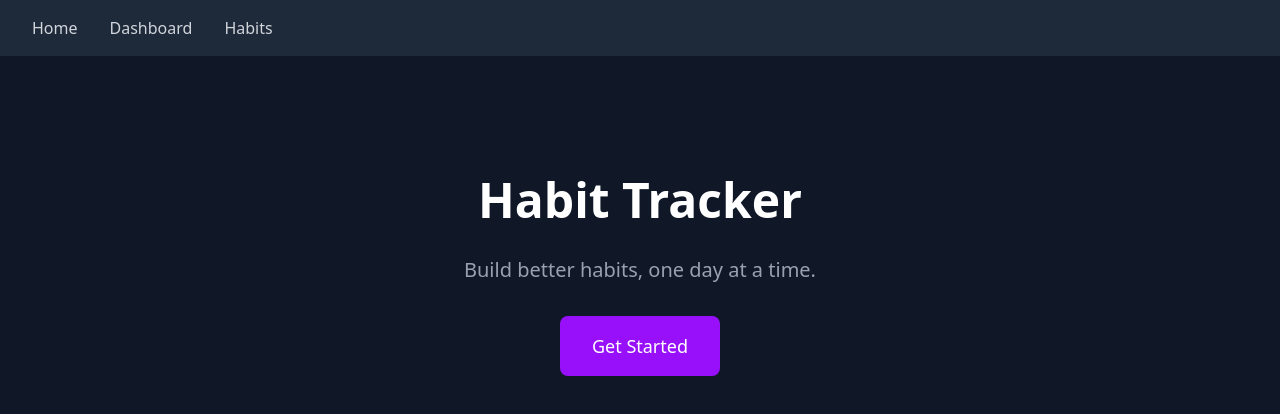
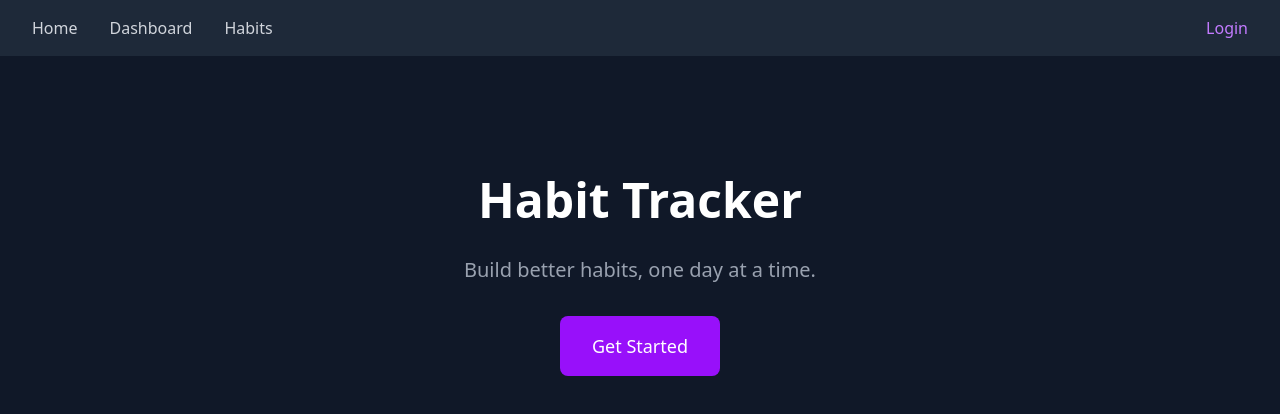
Before and after one commit to MLizwe/habit-tracker, a Next.js app: page / in a window 1280 px wide. Shown: the top 414 px of the page. Built offline with nearby package versions, Linux system fonts and the light colour scheme; no server answers.

Commit message:
Update layout to show user info and logout button from JWT session

```diff
--- a/app/layout.js
+++ b/app/layout.js
@@ -1,12 +1,57 @@
 import "./globals.css";
 import Link from "next/link";
+import { cookies } from 'next/headers';
+import { redirect } from 'next/navigation';
+import { jwtVerify } from 'jose';
 import Navbar from "./components/Navbar";
 
-export default function RootLayout({ children }) {
+export default async function RootLayout({ children }) {
+
+  async function logout() {
+    'use server'
+    const cookieStore = await cookies();
+    cookieStore.delete('session');
+    redirect('/login');
+  }
+
+  const cookieStore = await cookies();
+  const session = cookieStore.get('session');
+
+  let user = null;
+
+  if (session) {
+    const secret = new TextEncoder().encode(process.env.JWT_SECRET);
+    const { payload } = await jwtVerify(session.value, secret);
+    user = payload;
+  }
+
   return (
     <html lang="en">
       <body className="min-h-screen flex flex-col bg-gray-900 text-white">
-        <Navbar />
+        <nav className="w-full bg-gray-800 px-8 py-4 flex gap-8 items-center">
+          <Link href="/" className="text-gray-300 hover:text-white transition-colors">Home</Link>
+          <Link href="/dashboard" className="text-gray-300 hover:text-white transition-colors">Dashboard</Link>
+          <Link href="/habits" className="text-gray-300 hover:text-white transition-colors">Habits</Link>
+
+          <div className="ml-auto flex items-center gap-4">
+            {user ? (
+              <>
+                <img src={user.picture} alt={user.name} className="w-8 h-8 rounded-full"/>
+                <span className="text-gray-300 text-sm">{user.name}</span>
+                <form action={logout}>
+                  <button type="submit" className="text-red-400 hover:text-red-300 text-sm transition-colors">
+                    Logout
+                  </button>
+                </form>
+              </>
+            ) : (
+              <Link href="/login" className="text-purple-400 hover:text-purple-300 transition-colors">
+                Login
+              </Link>
+            )}
+          </div>
+        </nav>
+
         <main className="flex-1 flex flex-col px-4 py-10 w-full max-w-3xl mx-auto">
           {children}
         </main>
```
